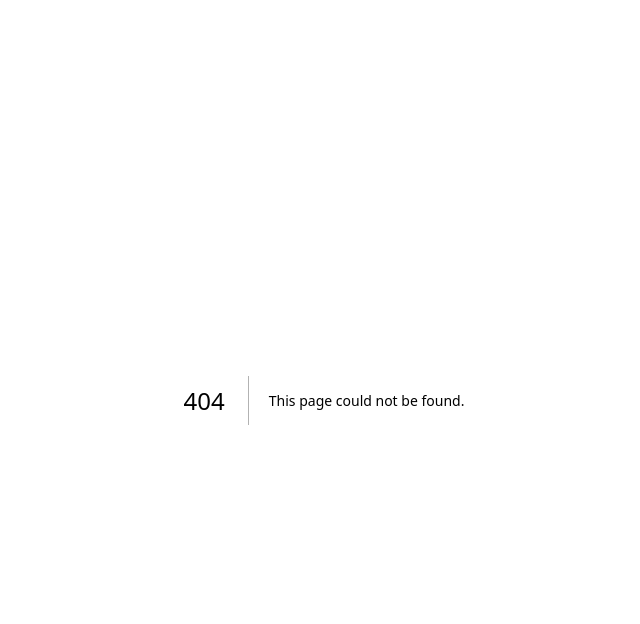
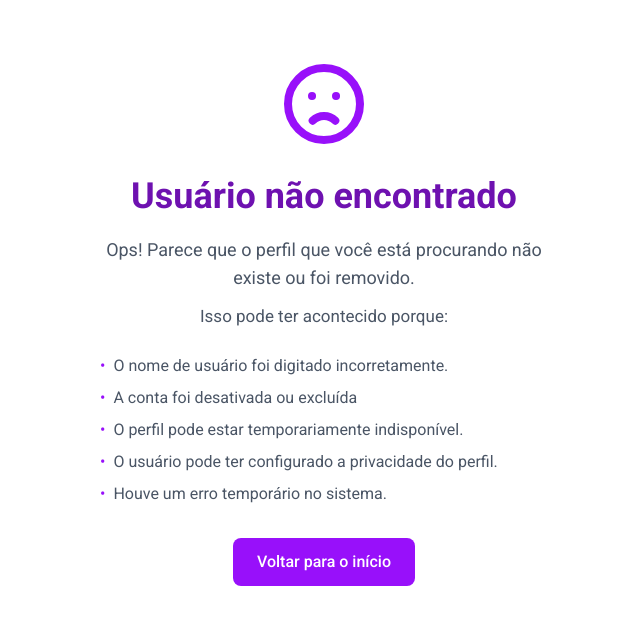
Before and after one commit to ayranoliveira1/sensedia-challenge, a Next.js app: page /user/1 in a window 1280 px wide. Before the commit this address had no page. Shown: the top 624 px of the page, without its empty margins (316-956 px from the left). Built offline with nearby package versions, Linux system fonts and the light colour scheme.

Commit message:
feat: add user page

```diff
--- /dev/null
+++ b/src/app/user/[username]/page.tsx
@@ -0,0 +1,70 @@
+import { getAlbumsByUserId } from '@/http/get-albums-by-user-id'
+import { getPostsByUserId } from '@/http/get-posts-by-user-id'
+import { getUsersMetaData } from '@/http/get-user-metadata'
+import { getUserById } from '@/http/get-user-by-id'
+import CardProfile from './components/card-profile'
+import UserNotFound from './components/erros/user-not-found'
+
+interface UserPageProps {
+  params: Promise<{ username: string }>
+}
+
+export default async function UserPage({ params }: UserPageProps) {
+  const { username } = await params
+
+  const responseMetaData = await getUsersMetaData()
+
+  const userMetaData = responseMetaData.users.find(
+    (user) => user.username === username,
+  )
+
+  if (!userMetaData) {
+    return (
+      <UserNotFound
+        errorTitle="Usuário não encontrado"
+        errorDescription=" Ops! Parece que o perfil que você está procurando não existe ou foi removido."
+        errorList={[
+          'O nome de usuário foi digitado incorretamente.',
+          'A conta foi desativada ou excluída',
+          'O perfil pode estar temporariamente indisponível.',
+          'O usuário pode ter configurado a privacidade do perfil.',
+          'Houve um erro temporário no sistema.',
+        ]}
+      />
+    )
+  }
+
+  const userData = await getUserById(userMetaData.user_id)
+  const userPosts = await getPostsByUserId(userMetaData.user_id)
+  const userAlbums = await getAlbumsByUserId(userMetaData.user_id)
+
+  if (!userData || !userPosts || !userAlbums) {
+    return (
+      <UserNotFound
+        errorTitle="Erro ao acessar os dados do usuário"
+        errorDescription="Os dados do usuário não puderam ser recuperados."
+        errorList={[
+          'Verifique sua conexão com a internet.',
+          'Tente recarregar a página.',
+          'Se o problema persistir, entre em contato com o suporte.',
+        ]}
+      />
+    )
+  }
+
+  const user = {
+    id: userData.user.id,
+    username: userMetaData.username,
+    name: userData.user.name,
+    email: userData.user.email,
+    days: userMetaData.days,
+    city: userMetaData.city,
+    posts: !userPosts.posts ? 0 : userPosts.posts.length,
+    albums: !userAlbums.albums ? 0 : userAlbums.albums.length,
+    created_at: userData.user.created_at,
+  }
+
+  return (
+    <CardProfile user={{ ...user, created_at: new Date(user.created_at) }} />
+  )
+}
```
